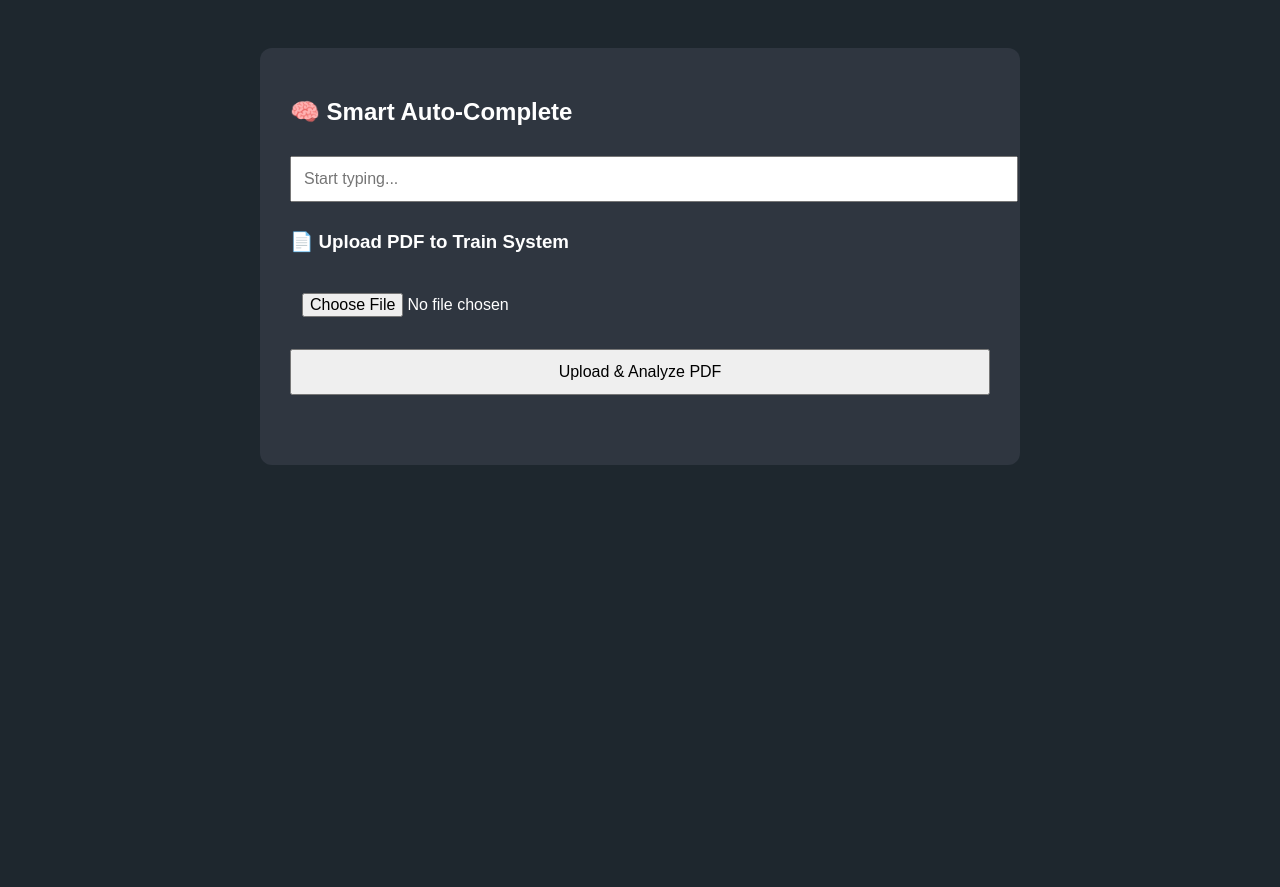
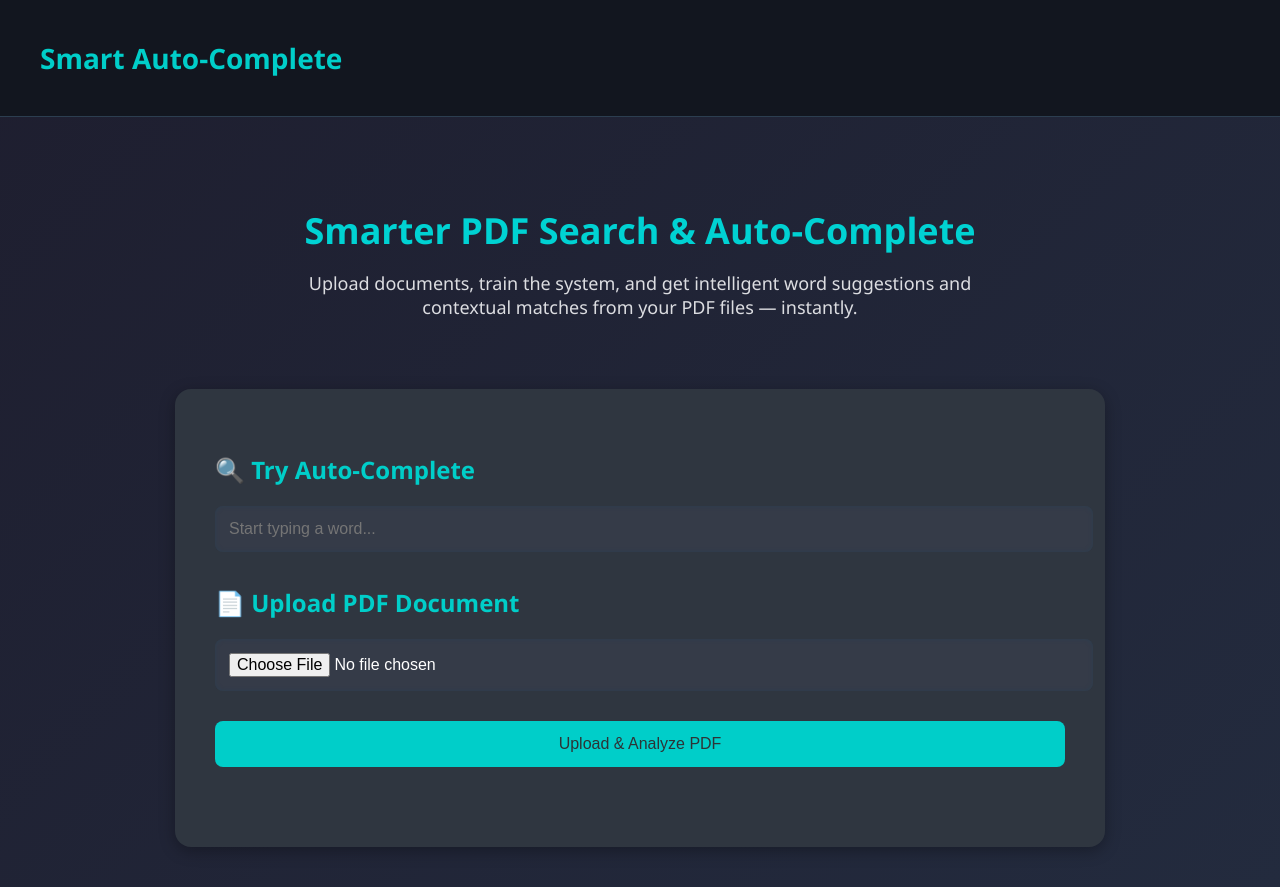
Before and after one commit to AlokUpadhyay0412/Smart_Trie_Search, a Flask app: page / in a window 1280 px wide. Before the commit the page ends 465 px from the top, so only its background shows below. Run offline with Flask 3, Linux system fonts and the light colour scheme.

Commit message:
Update index.html

```diff
--- a/templates/index.html
+++ b/templates/index.html
@@ -6,68 +6,163 @@
   <title>Smart Auto-Complete</title>
   <style>
     body {
-      background: #1e272e;
-      font-family: sans-serif;
-      color: #fff;
-      padding: 40px;
+      margin: 0;
+      font-family: 'Segoe UI', Tahoma, Geneva, Verdana, sans-serif;
+      background: linear-gradient(135deg, #1e1e2f, #232b3e);
+      color: #f1f2f6;
     }
-    .container {
+
+    header {
+      background: #12161f;
+      padding: 20px 40px;
+      display: flex;
+      justify-content: space-between;
+      align-items: center;
+      border-bottom: 1px solid #2c3e50;
+    }
+
+    header h1 {
+      font-size: 28px;
+      color: #00cec9;
+    }
+
+    nav a {
+      color: #dfe6e9;
+      text-decoration: none;
+      margin-left: 20px;
+      font-size: 16px;
+    }
+
+    .hero {
+      text-align: center;
+      padding: 60px 20px 30px;
+    }
+
+    .hero h2 {
+      font-size: 36px;
+      color: #00d2d3;
+      margin-bottom: 16px;
+    }
+
+    .hero p {
+      font-size: 18px;
+      color: #dcdde1;
       max-width: 700px;
       margin: auto;
+    }
+
+    .container {
+      max-width: 850px;
+      margin: 40px auto;
       background: #2f3640;
-      padding: 30px;
-      border-radius: 12px;
+      padding: 40px;
+      border-radius: 16px;
+      box-shadow: 0 4px 16px rgba(0,0,0,0.3);
     }
-    input, button {
 
-      padding: 12px;
+    .section-title {
+      font-size: 24px;
+      margin-bottom: 20px;
+      color: #00cec9;
+    }
+
+    input[type="text"], input[type="file"] {
+      background: #353b48;
+      border: none;
+      border-radius: 8px;
+      padding: 14px;
+      font-size: 16px;
+      color: #fff;
       width: 100%;
-      margin: 10px 0;
+      margin-bottom: 20px;
+      box-shadow: inset 0 0 4px #2c3e50;
+    }
+
+    button {
+      background-color: #00cec9;
+      color: #2d3436;
+      border: none;
+      border-radius: 8px;
+      padding: 14px 20px;
       font-size: 16px;
+      cursor: pointer;
+      width: 100%;
+      margin-top: 10px;
+      transition: background-color 0.3s ease;
     }
+
+    button:hover {
+      background-color: #00b894;
+    }
+
     ul {
       list-style: none;
       padding: 0;
+      margin-top: -10px;
     }
+
     li {
-      padding: 8px;
+      padding: 12px;
       background: #485460;
-      margin-bottom: 6px;
+      margin-bottom: 8px;
+      border-radius: 6px;
       cursor: pointer;
-      border-radius: 6px;
+      transition: background 0.2s ease;
     }
+
     li:hover {
       background: #576574;
     }
+
     #pageResults {
-      margin-top: 30px;
+      margin-top: 40px;
     }
+
     .page-box {
       background: #353b48;
       padding: 20px;
-      border-radius: 8px;
-      margin-bottom: 20px;
+      border-radius: 10px;
+      margin-bottom: 30px;
+      box-shadow: 0 2px 8px rgba(0,0,0,0.2);
     }
+
     .page-text {
       white-space: pre-wrap;
+      line-height: 1.6;
+      color: #dcdde1;
     }
+
     mark {
-      background-color: #7FFFD4;
-      color: black;
-      padding: 2px 4px;
-      border-radius: 3px;
+      background-color: #7efff5;
+      color: #222f3e;
+      padding: 3px 5px;
+      border-radius: 4px;
+      font-weight: bold;
     }
   </style>
 </head>
 <body>
+  <header>
+    <h1>Smart Auto-Complete</h1>
+  </header>
+
+  <section class="hero">
+    <h2>Smarter PDF Search & Auto-Complete</h2>
+    <p>Upload documents, train the system, and get intelligent word suggestions and contextual matches from your PDF files — instantly.</p>
+  </section>
+
   <div class="container">
-    <h2>🧠 Smart Auto-Complete</h2>
-    <input type="text" id="autocomplete" placeholder="Start typing..." />
-    <ul id="suggestions"></ul>
+    <div class="section">
+      <h3 class="section-title">🔍 Try Auto-Complete</h3>
+      <input type="text" id="autocomplete" placeholder="Start typing a word..." />
+      <ul id="suggestions"></ul>
+    </div>
 
-    <h3>📄 Upload PDF to Train System</h3>
-    <input type="file" id="pdfInput" />
-    <button onclick="uploadPDF()">Upload & Analyze PDF</button>
+    <div class="section">
+      <h3 class="section-title">📄 Upload PDF Document</h3>
+      <input type="file" id="pdfInput" />
+      <button onclick="uploadPDF()">Upload & Analyze PDF</button>
+    </div>
 
     <div id="pageResults"></div>
   </div>
```
